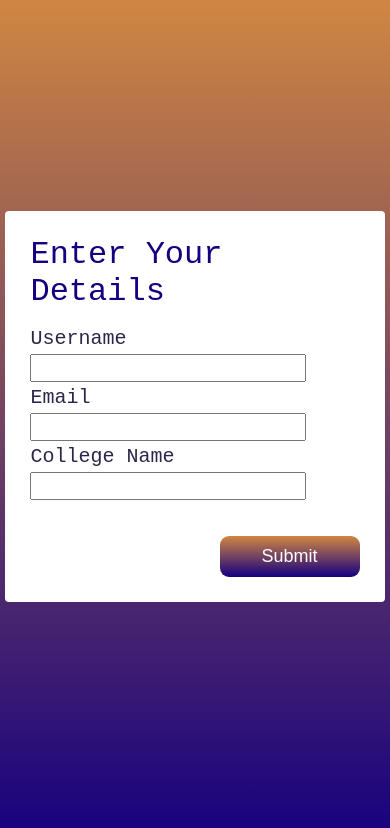
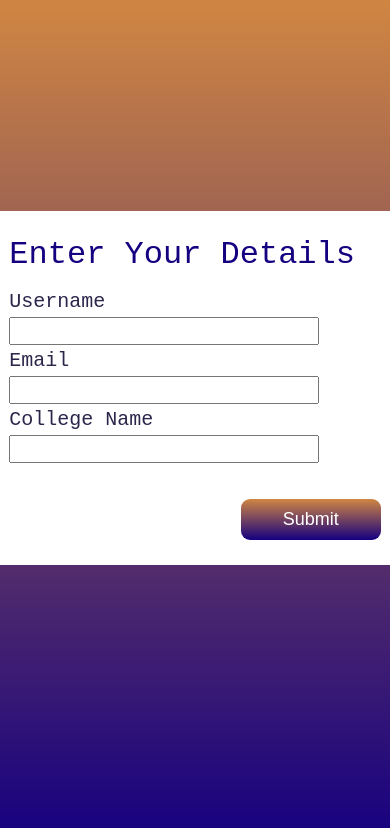
Before and after one commit to MihirHemnani/quiz-frontend, a React (Vite) app: page / in a window 390 px wide. Shown: the top 828 px of the page. Built offline with nearby package versions, Linux system fonts and the light colour scheme.

Commit message:
responsive

```diff
--- a/src/index.scss
+++ b/src/index.scss
@@ -17,7 +17,7 @@ body {
 }
 
 .quiz-container {
-  width: 45vh;
+  width: 50vh;
   background: $bg;
   border-radius: 4px;
   margin-top: 25vh;
```
